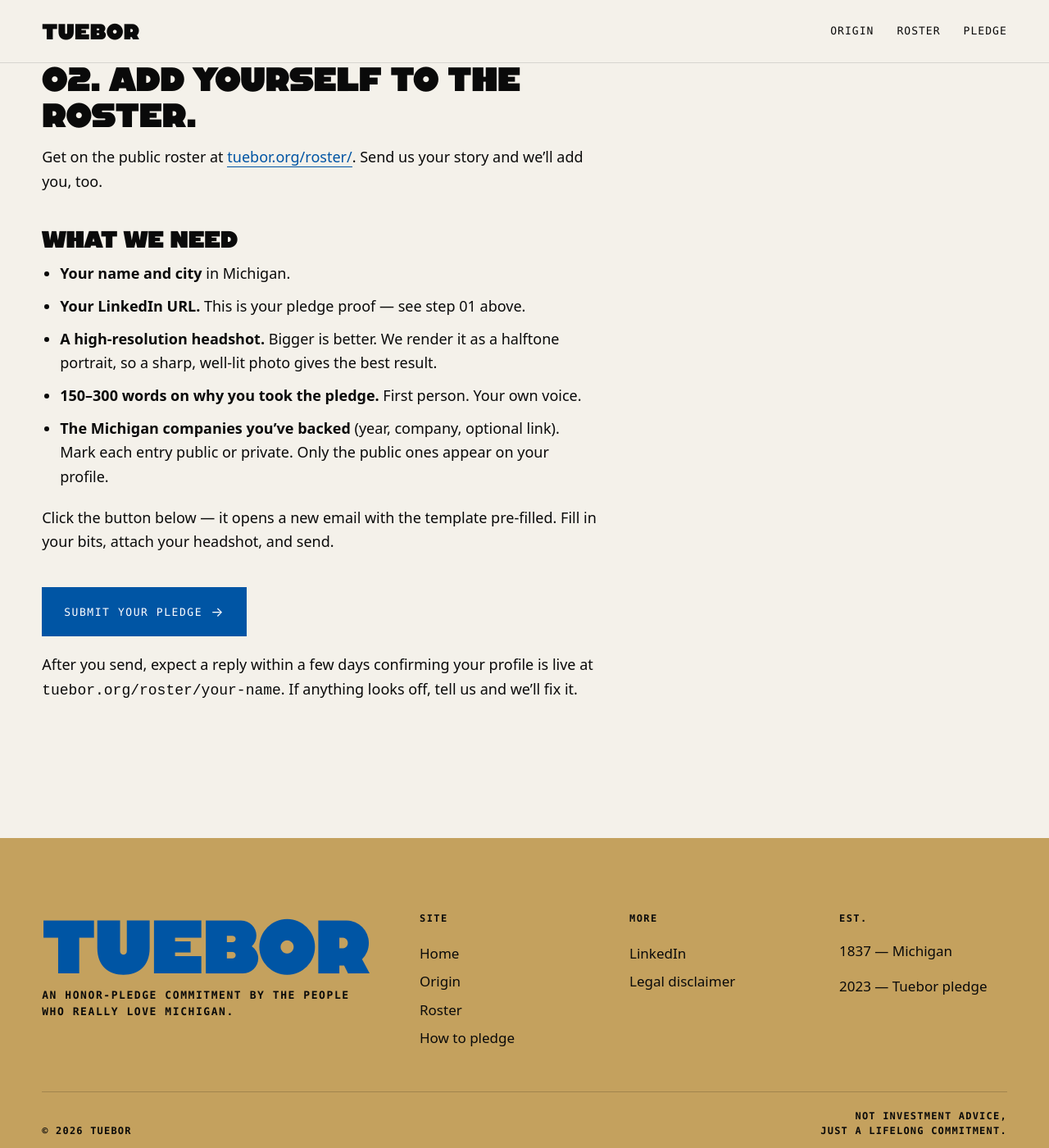
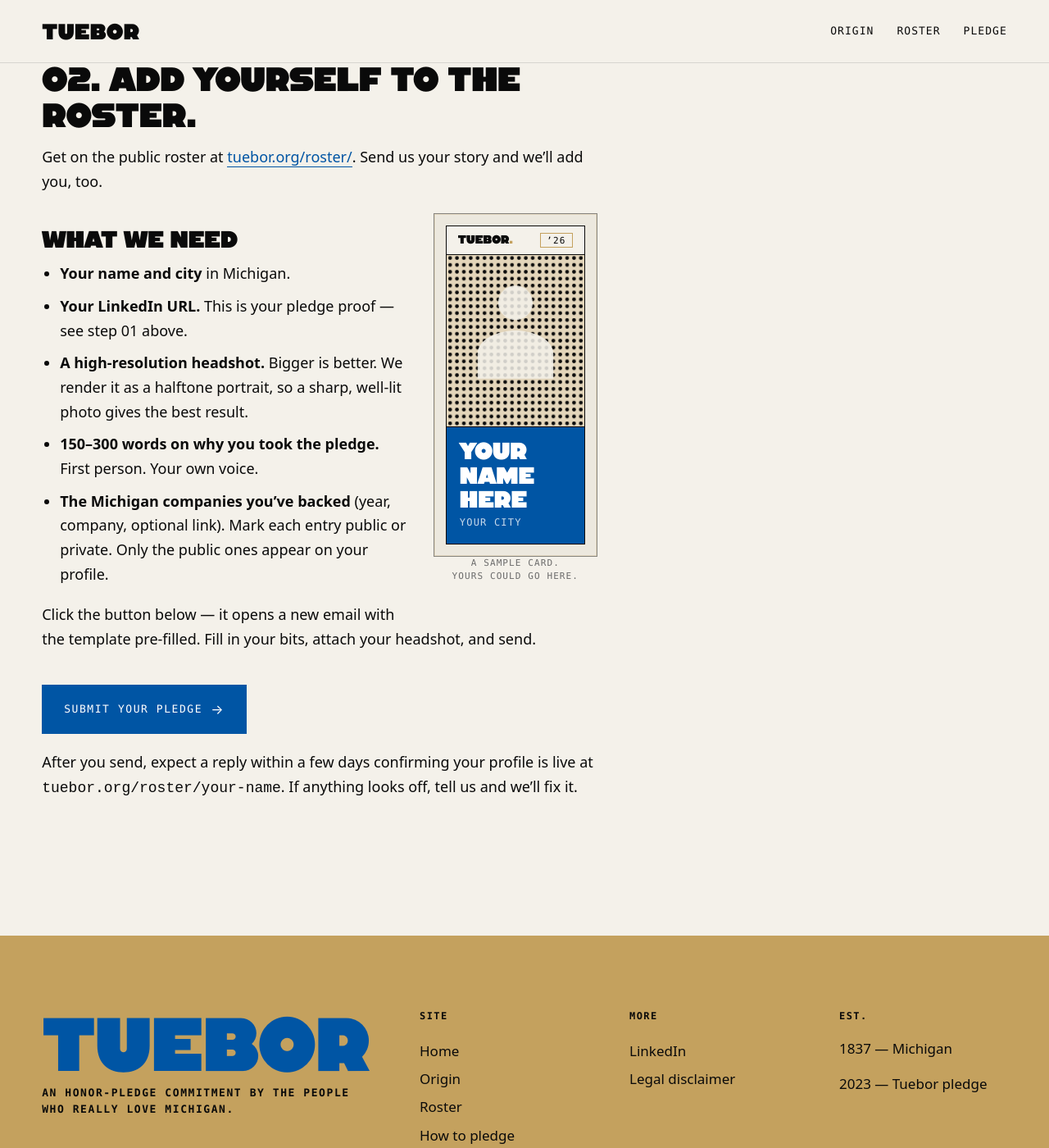
Before and after one commit to arepb/tuebor, a Jekyll site: the page built from makepublic.md, in a window 1280 px wide and 1400 px high, scrolled down 2320 px. Shown: the whole window at 82% size. Built offline with Jekyll 4.4.1, drawn with Linux system fonts in a browser that asks for light colours.

Commit message:
feat(makepublic): sample baseball card preview on "what we need"
Floats a small placeholder card (halftone silhouette, "Your name
here / Your city," current year) to the right of the requirements
list so people see the output they're filling out the email for.
Stacks above the list on mobile.

Co-Authored-By: Claude Opus 4.7 (1M context) <noreply@anthropic.com>

```diff
--- a/assets/css/style.scss
+++ b/assets/css/style.scss
@@ -725,6 +725,39 @@ main.home > .prose { max-width: none; padding: 0; font-size: inherit; }
   .pledgee-card--hero .pledgee-name { font-size: clamp(28px, 7vw, 36px); }
 }
 
+/* Sample card preview on /howto/makepublic — floats next to the "what we need" list. */
+.sample-card-wrap {
+  float: right;
+  width: 200px;
+  margin: 4px 0 16px 32px;
+  shape-outside: margin-box;
+}
+.sample-card-wrap .sample-card { pointer-events: none; }
+.sample-card-wrap .sample-card .pledgee-name { min-height: 0; }
+.sample-card-halftone {
+  width: 100%;
+  height: 100%;
+  display: block;
+  color: var(--ink);
+}
+.sample-card-caption {
+  font-family: var(--mono);
+  font-size: 11px;
+  letter-spacing: 0.1em;
+  text-transform: uppercase;
+  color: var(--ink-2, #6b6b6b);
+  text-align: center;
+  margin: 12px 0 0;
+  line-height: 1.45;
+}
+@media (max-width: 720px) {
+  .sample-card-wrap {
+    float: none;
+    width: 180px;
+    margin: 8px auto 24px;
+  }
+}
+
 /* -------- Profile page (/roster/<slug>/) — ESPN athlete-profile pattern -------- */
 .pledgee {
   padding: clamp(32px, 5vw, 64px) var(--page-pad) clamp(40px, 6vw, 72px);
--- a/makepublic.md
+++ b/makepublic.md
@@ -26,6 +26,36 @@ To make sure this new 'job' isn't the first listing in order on your profile, yo
 ## 02. Add yourself to the roster.
 
 Get on the public roster at [tuebor.org/roster/](/roster/). Send us your story and we'll add you, too.
+
+<aside class="sample-card-wrap" aria-label="Sample roster card">
+  <div class="pledgee-card pledgee-card--grid sample-card">
+    <div class="card">
+      <div class="card-inner">
+        <header class="card-frame">
+          <span class="card-mark">Tuebor<span class="card-mark-dot">.</span></span>
+          <span class="card-year">&rsquo;{{ 'now' | date: '%y' }}</span>
+        </header>
+        <figure class="card-photo">
+          <svg class="sample-card-halftone" viewBox="0 0 80 100" preserveAspectRatio="xMidYMid slice" aria-hidden="true">
+            <defs>
+              <pattern id="sample-halftone-dots" x="0" y="0" width="4" height="4" patternUnits="userSpaceOnUse">
+                <circle cx="2" cy="2" r="1.1" fill="currentColor"/>
+              </pattern>
+            </defs>
+            <rect width="80" height="100" fill="var(--tan)" opacity="0.35"/>
+            <rect width="80" height="100" fill="url(#sample-halftone-dots)"/>
+            <path d="M40 38c5.5 0 10-4.5 10-10s-4.5-10-10-10-10 4.5-10 10 4.5 10 10 10zm0 6c-9 0-22 4.5-22 13.5V72h44v-14.5C62 48.5 49 44 40 44z" fill="var(--paper)" opacity="0.85"/>
+          </svg>
+        </figure>
+        <footer class="card-band">
+          <strong class="pledgee-name">Your<br>name here</strong>
+          <span class="pledgee-meta">Your city</span>
+        </footer>
+      </div>
+    </div>
+  </div>
+  <p class="sample-card-caption">A sample card.<br>Yours could go here.</p>
+</aside>
 
 ### What we need
 
```
